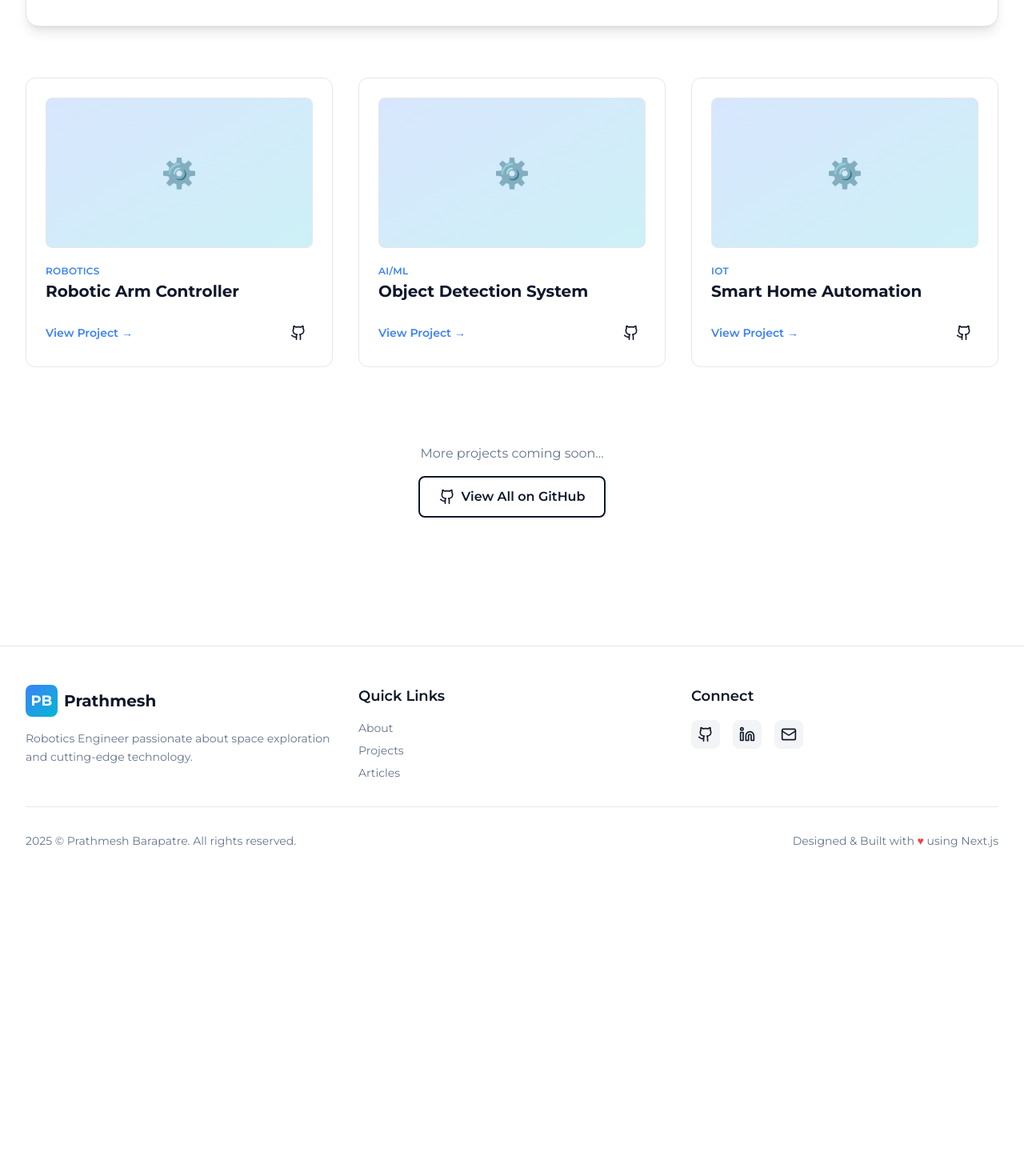
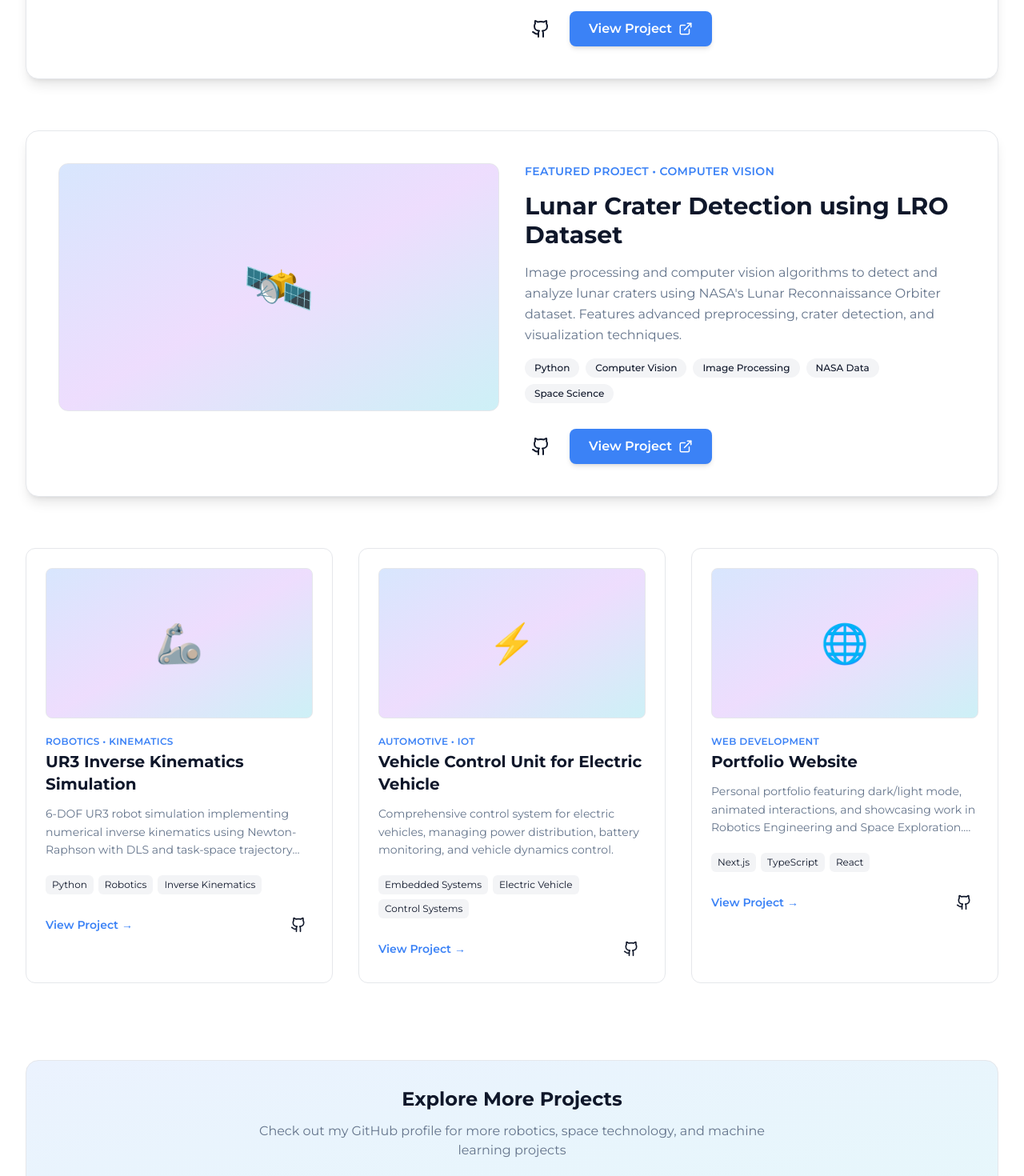
Before and after one commit to prathameshbarapatre5/Portfolio, a Next.js app: page /projects in a window 1280 px wide. Shown: the part 760-2230 px from the top of the page at 80% size. Before the commit the page ends 1869 px from the top, so only its background shows below. Built offline with nearby package versions, Linux system fonts and the light colour scheme.

Commit message:
Project Section_Update

```diff
--- a/app/projects/page.tsx
+++ b/app/projects/page.tsx
@@ -20,22 +20,21 @@ const itemVariants = {
     visible: { opacity: 1, y: 0, transition: { duration: 0.6 } }
 };
 
-const FeaturedProject = ({ type, title, summary, img, link, github }: any) => {
+const FeaturedProject = ({ type, title, summary, icon, link, github, tags }: any) => {
     return (
         <motion.article
             variants={itemVariants}
             className='group relative overflow-hidden rounded-2xl border border-gray-200 dark:border-gray-800 bg-white dark:bg-gray-900 shadow-lg hover:shadow-2xl transition-all duration-300'
         >
-            {/* Background Gradient */}
             <div className="absolute inset-0 bg-gradient-to-br from-primary/5 to-accent/5 opacity-0 group-hover:opacity-100 transition-opacity duration-300"></div>
 
             <div className='relative p-8 lg:p-10'>
                 <div className='flex flex-col lg:flex-row gap-8'>
-                    {/* Image Placeholder */}
+                    {/* Icon */}
                     <div className='w-full lg:w-1/2'>
                         <Link href={link} target="_blank" rel="noopener noreferrer">
-                            <div className="relative overflow-hidden rounded-xl bg-gradient-to-br from-primary/20 to-accent/20 aspect-video flex items-center justify-center group-hover:scale-105 transition-transform duration-300 border border-gray-200 dark:border-gray-700">
-                                <span className='text-6xl'>🤖</span>
+                            <div className="relative overflow-hidden rounded-xl bg-gradient-to-br from-blue-500/20 via-purple-500/20 to-cyan-500/20 aspect-video flex items-center justify-center group-hover:scale-105 transition-transform duration-300 border border-gray-200 dark:border-gray-700">
+                                <span className='text-7xl'>{icon}</span>
                             </div>
                         </Link>
                     </div>
@@ -51,6 +50,15 @@ const FeaturedProject = ({ type, title, summary, img, link, github }: any) => {
                         <p className='text-secondary dark:text-gray-400 leading-relaxed'>
                             {summary}
                         </p>
+                        {tags && (
+                            <div className='flex flex-wrap gap-2'>
+                                {tags.map((tag: string, index: number) => (
+                                    <span key={index} className='px-3 py-1 bg-gray-100 dark:bg-gray-800 rounded-full text-xs font-medium'>
+                                        {tag}
+                                    </span>
+                                ))}
+                            </div>
+                        )}
                         <div className='flex items-center gap-4 pt-4'>
                             <Link
                                 href={github}
@@ -67,7 +75,7 @@ const FeaturedProject = ({ type, title, summary, img, link, github }: any) => {
                                 rel="noopener noreferrer"
                                 className='inline-flex items-center gap-2 px-6 py-2.5 bg-primary hover:bg-primary/90 text-white rounded-lg font-semibold transition-all shadow-md hover:shadow-lg'
                             >
-                                Visit Project
+                                View Project
                                 <ExternalLink size={18} />
                             </Link>
                         </div>
@@ -78,20 +86,19 @@ const FeaturedProject = ({ type, title, summary, img, link, github }: any) => {
     )
 }
 
-const Project = ({ title, type, img, link, github }: any) => {
+const Project = ({ title, type, icon, link, github, summary, tags }: any) => {
     return (
         <motion.article
             variants={itemVariants}
             className='group relative overflow-hidden rounded-xl border border-gray-200 dark:border-gray-800 bg-white dark:bg-gray-900 hover:shadow-xl transition-all duration-300'
         >
-            {/* Background Gradient on Hover */}
             <div className="absolute inset-0 bg-gradient-to-br from-primary/5 to-accent/5 opacity-0 group-hover:opacity-100 transition-opacity duration-300"></div>
 
             <div className='relative p-6'>
-                {/* Image Placeholder */}
+                {/* Icon */}
                 <Link href={link} target="_blank" rel="noopener noreferrer">
-                    <div className="relative overflow-hidden rounded-lg bg-gradient-to-br from-primary/20 to-accent/20 aspect-video flex items-center justify-center group-hover:scale-105 transition-transform duration-300 mb-4 border border-gray-200 dark:border-gray-700">
-                        <span className='text-4xl'>⚙️</span>
+                    <div className="relative overflow-hidden rounded-lg bg-gradient-to-br from-blue-500/20 via-purple-500/20 to-cyan-500/20 aspect-video flex items-center justify-center group-hover:scale-105 transition-transform duration-300 mb-4 border border-gray-200 dark:border-gray-700">
+                        <span className='text-5xl'>{icon}</span>
                     </div>
                 </Link>
 
@@ -103,6 +110,19 @@ const Project = ({ title, type, img, link, github }: any) => {
                             {title}
                         </h2>
                     </Link>
+                    <p className='text-sm text-secondary dark:text-gray-400 line-clamp-3 leading-relaxed'>
+                        {summary}
+                    </p>
+
+                    {tags && (
+                        <div className='flex flex-wrap gap-1.5 pt-2'>
+                            {tags.slice(0, 3).map((tag: string, index: number) => (
+                                <span key={index} className='px-2 py-1 bg-gray-100 dark:bg-gray-800 rounded-md text-xs'>
+                                    {tag}
+                                </span>
+                            ))}
+                        </div>
+                    )}
 
                     <div className='flex items-center justify-between pt-2'>
                         <Link
@@ -143,7 +163,7 @@ const Projects = () => {
                         My <span className='bg-gradient-to-r from-primary to-accent bg-clip-text text-transparent'>Projects</span>
                     </h1>
                     <p className='text-center text-secondary dark:text-gray-400 text-lg'>
-                        Imagination trumps knowledge
+                        Robotics, Space Technology, and AI/ML Projects
                     </p>
                 </motion.div>
 
@@ -153,54 +173,82 @@ const Projects = () => {
                     animate="visible"
                     className='space-y-16'
                 >
-                    {/* Featured Project Example */}
+                    {/* Featured Project 1 */}
                     <FeaturedProject
-                        type="Featured Project"
-                        title="Autonomous Navigation Robot"
-                        summary="Developed an autonomous robot capable of navigating complex environments using advanced computer vision and SLAM algorithms. Implemented real-time obstacle detection and path planning for efficient navigation."
-                        link="https://github.com"
-                        github="https://github.com"
+                        type="Featured Project • Space Robotics"
+                        title="Lunar Crater Navigation & Terrain-Relative Localization"
+                        summary="An autonomous navigation stack for lunar rovers operating in GPS-denied environments. Implements a Particle Filter that fuses wheel odometry with visual crater detections for robust localization on the lunar surface."
+                        icon="🌕"
+                        link="https://github.com/prathameshbarapatre5/Lunar-Crater-Navigation-and-Terrain-Relative-Localization"
+                        github="https://github.com/prathameshbarapatre5/Lunar-Crater-Navigation-and-Terrain-Relative-Localization"
+                        tags={["ROS", "Particle Filter", "Computer Vision", "Autonomous Navigation", "Lunar Robotics"]}
+                    />
+
+                    {/* Featured Project 2 */}
+                    <FeaturedProject
+                        type="Featured Project • Computer Vision"
+                        title="Lunar Crater Detection using LRO Dataset"
+                        summary="Image processing and computer vision algorithms to detect and analyze lunar craters using NASA's Lunar Reconnaissance Orbiter dataset. Features advanced preprocessing, crater detection, and visualization techniques."
+                        icon="🛰️"
+                        link="https://github.com/prathameshbarapatre5/Lunar-Crater-Detection-using-LRO-Dataset"
+                        github="https://github.com/prathameshbarapatre5/Lunar-Crater-Detection-using-LRO-Dataset"
+                        tags={["Python", "Computer Vision", "Image Processing", "NASA Data", "Space Science"]}
                     />
 
                     {/* Regular Projects Grid */}
                     <div className='grid grid-cols-1 md:grid-cols-2 lg:grid-cols-3 gap-8'>
                         <Project
-                            type="Robotics"
-                            title="Robotic Arm Controller"
-                            link="https://github.com"
-                            github="https://github.com"
+                            type="Robotics • Kinematics"
+                            title="UR3 Inverse Kinematics Simulation"
+                            summary="6-DOF UR3 robot simulation implementing numerical inverse kinematics using Newton-Raphson with DLS and task-space trajectory control built from scratch."
+                            icon="🦾"
+                            link="https://github.com/prathameshbarapatre5/UR3-Inverse_kinematics-Simulation"
+                            github="https://github.com/prathameshbarapatre5/UR3-Inverse_kinematics-Simulation"
+                            tags={["Python", "Robotics", "Inverse Kinematics", "Simulation"]}
                         />
                         <Project
-                            type="AI/ML"
-                            title="Object Detection System"
-                            link="https://github.com"
-                            github="https://github.com"
+                            type="Automotive • IoT"
+                            title="Vehicle Control Unit for Electric Vehicle"
+                            summary="Comprehensive control system for electric vehicles, managing power distribution, battery monitoring, and vehicle dynamics control."
+                            icon="⚡"
+                            link="https://github.com/prathameshbarapatre5/Vehicle-Control-Unit-for-Electric-Vehicle"
+                            github="https://github.com/prathameshbarapatre5/Vehicle-Control-Unit-for-Electric-Vehicle"
+                            tags={["Embedded Systems", "Electric Vehicle", "Control Systems"]}
                         />
                         <Project
-                            type="IoT"
-                            title="Smart Home Automation"
-                            link="https://github.com"
-                            github="https://github.com"
+                            type="Web Development"
+                            title="Portfolio Website"
+                            summary="Personal portfolio featuring dark/light mode, animated interactions, and showcasing work in Robotics Engineering and Space Exploration. Built with Next.js."
+                            icon="🌐"
+                            link="https://github.com/prathameshbarapatre5/Portfolio"
+                            github="https://github.com/prathameshbarapatre5/Portfolio"
+                            tags={["Next.js", "TypeScript", "React", "Tailwind CSS"]}
                         />
                     </div>
 
-                    {/* Add More Projects CTA */}
+                    {/* Call to Action */}
                     <motion.div
                         variants={itemVariants}
                         className='text-center pt-8'
                     >
-                        <p className='text-secondary dark:text-gray-400 mb-4'>
-                            More projects coming soon...
+                        <div className='p-8 rounded-2xl bg-gradient-to-br from-primary/10 to-accent/10 border border-gray-200 dark:border-gray-800'>
+                            <h3 className='text-2xl font-bold mb-3 text-dark dark:text-light'>
+                                Explore More Projects
+                            </h3>
+                            <p className='text-secondary dark:text-gray-400 mb-6 max-w-2xl mx-auto'>
+                                Check out my GitHub profile for more robotics, space technology, and machine learning projects
                             </p>
                             <Link
                                 href="https://github.com/prathameshbarapatre5"
                                 target="_blank"
                                 rel="noopener noreferrer"
-                            className='inline-flex items-center gap-2 px-6 py-3 border-2 border-dark dark:border-light text-dark dark:text-light hover:bg-dark hover:text-light dark:hover:bg-light dark:hover:text-dark rounded-lg font-semibold transition-all'
+                                className='inline-flex items-center gap-2 px-8 py-3 bg-dark dark:bg-light text-light dark:text-dark hover:bg-dark/90 dark:hover:bg-light/90 rounded-lg font-semibold transition-all shadow-lg hover:shadow-xl'
                             >
                                 <Github size={20} />
-                            View All on GitHub
+                                View GitHub Profile
+                                <ExternalLink size={18} />
                             </Link>
+                        </div>
                     </motion.div>
                 </motion.div>
             </Layout>
```
Also changed, not shown: 1 other file (tests, documents, lock files or other folders). Lines whose indentation alone changed are shown as unchanged.
